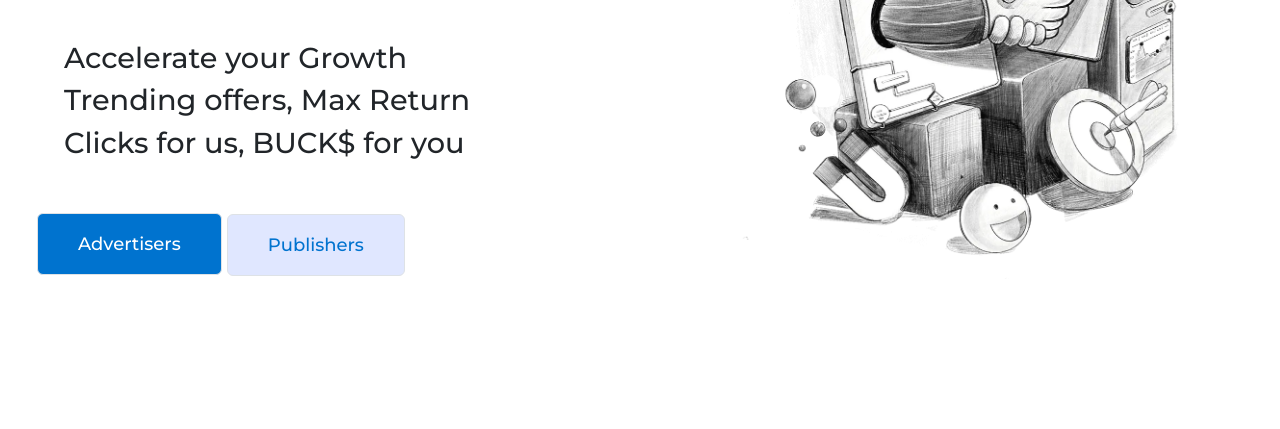
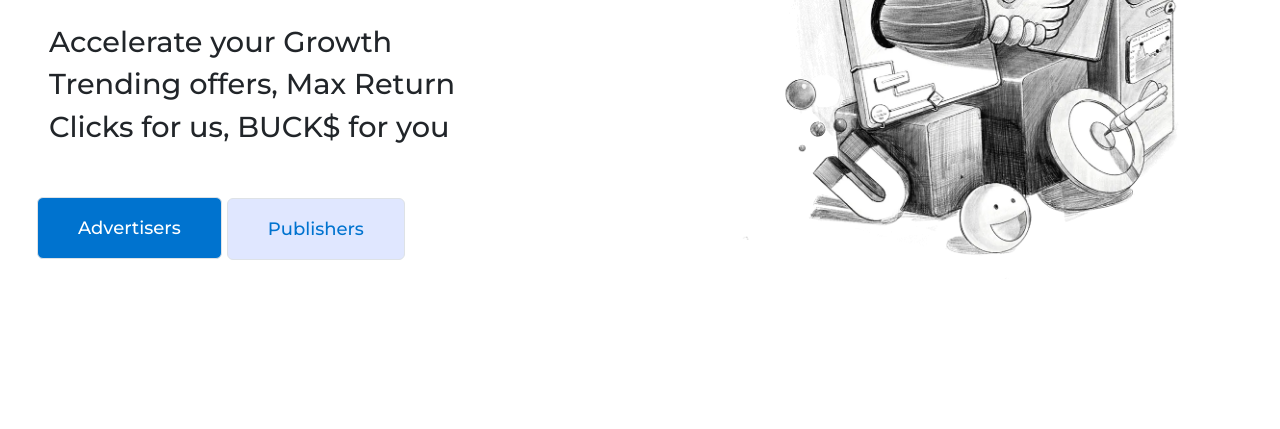
Before and after one commit to KumarAmrendram/NewClickConvoy, a plain HTML site: page index.html in a window 1280 px wide. Shown: the part 371-800 px from the top of the page. Drawn offline with nearby package versions, Linux system fonts and the light colour scheme; files whose address does not match are found by name.

Commit message:
tagline updated

```diff
--- a/assets/css/style.css
+++ b/assets/css/style.css
@@ -23,6 +23,10 @@ body {
 
 a {
   text-decoration: none;
+}
+
+ul,li {
+  margin: 0 !important;
 }
 
 .true-blue {
@@ -133,13 +137,13 @@ a {
 
 .banner .banner-text {
   font-size: 1.8rem !important;
-  margin-left: 0 !important;
+  margin-left: 17px !important;
 }
 
 @media (max-width:568px){
   .banner .banner-text {
     font-size: 1.3rem !important;
-    margin-left: 0 !important;
+    margin-left: 20px !important;
   }
 }
 
--- a/index.html
+++ b/index.html
@@ -104,17 +104,17 @@
                            <span class="block">UNLEASH THE <br> NEW AGE OF</span>
                            <span class="block text-600 true-blue">PERFORMANCE MARKETING</span>
                         </h1>
-                        <ul class="mt-5">
-                           <li class=" mt-2">
+                        <span class="ps-2 mt-5">
+                           <span class=" mt-2">
                               <h4 class="banner-text">Accelerate your Growth</h4>
-                           </li>
-                           <li class=" mt-2">
+                           </span>
+                           <span class=" mt-2">
                               <h4 class="banner-text">Trending offers, Max Return</h4>
-                           </li>
-                           <li class=" mt-2">
+                           </span>
+                           <span class=" mt-2">
                               <h4 class="banner-text">Clicks for us, BUCK$ for you</h4>
-                           </li>
-                        </ul>
+                           </span>
+                        </span>
                         <div class="mt-5 banner-button sm:mt-8 sm:flex sm:justify-center lg:justify-start">
                            <div class="rounded-md">
                               <a href="./advertiser-signup.html"
```
